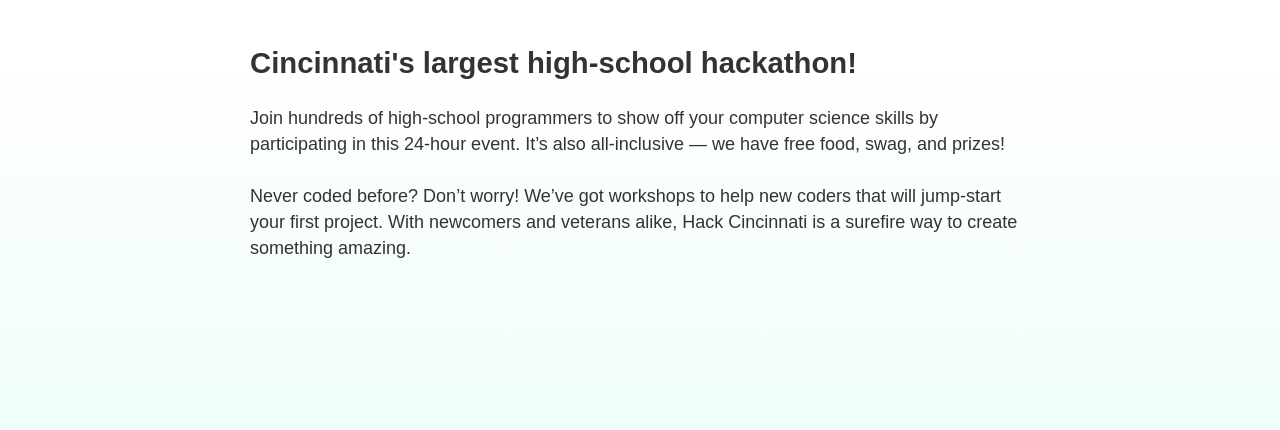
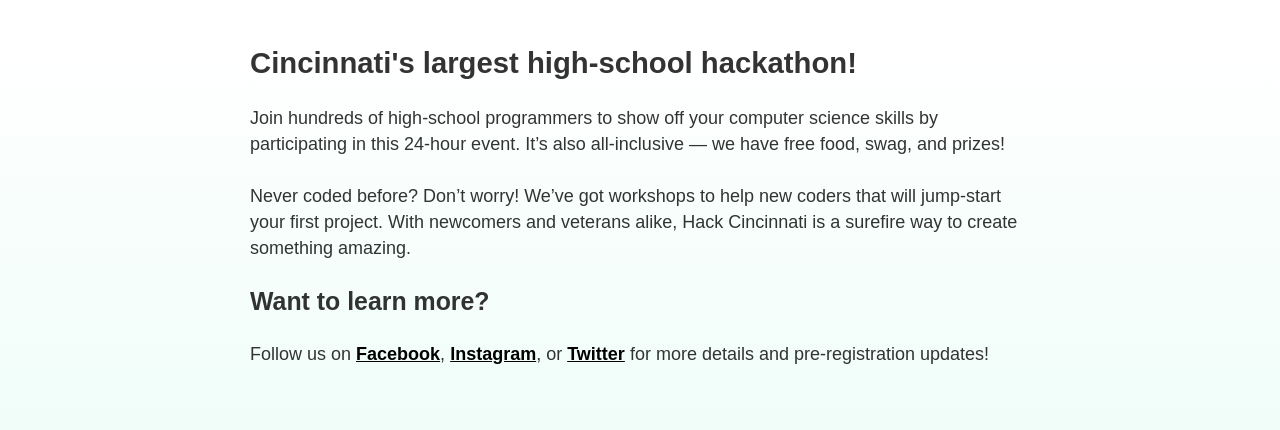
Before and after one commit to hackcincinnati/site, a Gatsby site: page / in a window 1280 px wide. Shown: the part 274-704 px from the top of the page. Built offline with nearby package versions, Linux system fonts and the light colour scheme; Gatsby itself is replaced by a stand-in of ours.

Commit message:
add social plug

```diff
--- a/src/pages/index.js
+++ b/src/pages/index.js
@@ -2,6 +2,16 @@
 
 import Layout from '../components/layout'
 import SEO from '../components/seo'
+import styled from 'styled-components'
+
+const StyledA = styled.a`
+  font-weight: bold;
+  color: black;
+
+  :hover {
+    color: black;
+  }
+`
 
 const IndexPage = () => (
   <Layout>
@@ -29,6 +39,14 @@
       that will jump-start your first project. With newcomers and veterans
       alike, Hack Cincinnati is a surefire way to create something amazing.
     </p>
+    <h3>Want to learn more?</h3>
+    <p>
+      Follow us on{' '}
+      <StyledA href="https://facebook.com/hackcincinnati">Facebook</StyledA>,{' '}
+      <StyledA href="https://instagram.com/hackcincinnati">Instagram</StyledA>,
+      or <StyledA href="https://twitter.com/hackcincinnati">Twitter</StyledA>{' '}
+      for more details and pre-registration updates!
+    </p>
   </Layout>
 )
 
```
